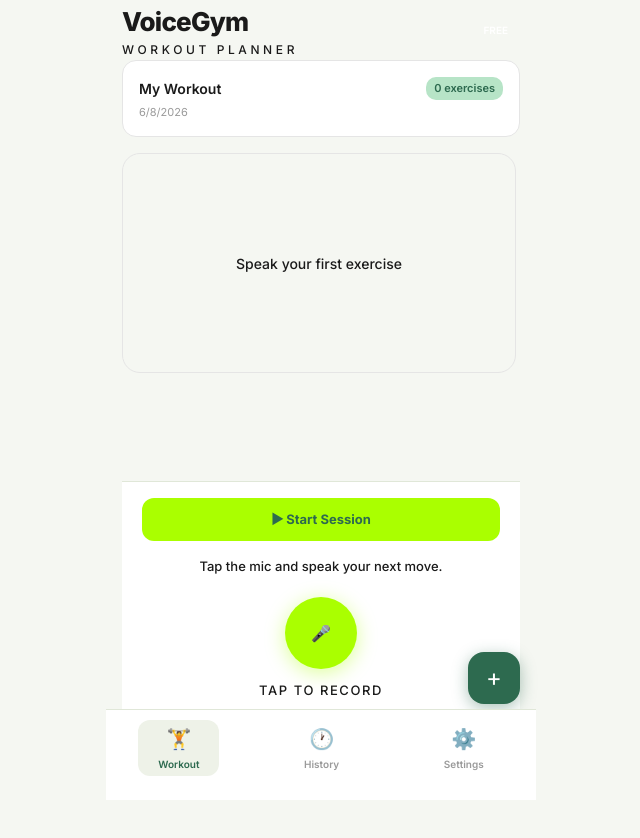
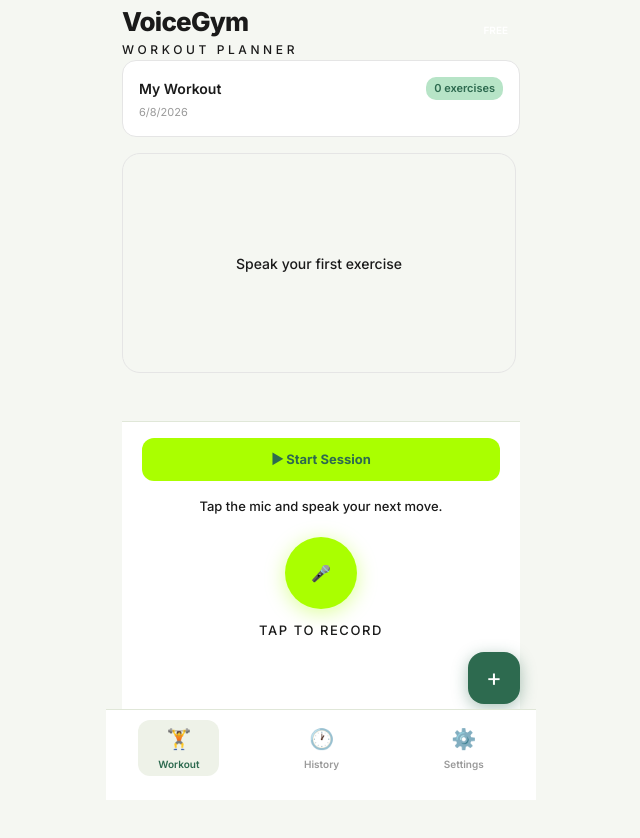
Before and after one commit to Alirezagoodarzi/voicegym-app, a Next.js app: page /planner in a window 1280 px wide. Shown: the top 838 px of the page, without its empty margins (319-959 px from the left). Built offline with nearby package versions, Linux system fonts and the light colour scheme.

Commit message:
small fix

```diff
--- a/src/app/(main)/planner/page.tsx
+++ b/src/app/(main)/planner/page.tsx
@@ -107,7 +107,7 @@ export default function PlannerPage() {
         <section style={{
           flexShrink: 0, background: '#fff',
           borderTop: '1.5px solid #E0E7D8',
-          padding: '16px 20px 100px',
+          padding: '16px 20px 160px',
         }}>
           <button
             onClick={() => router.push("/session")}
```
